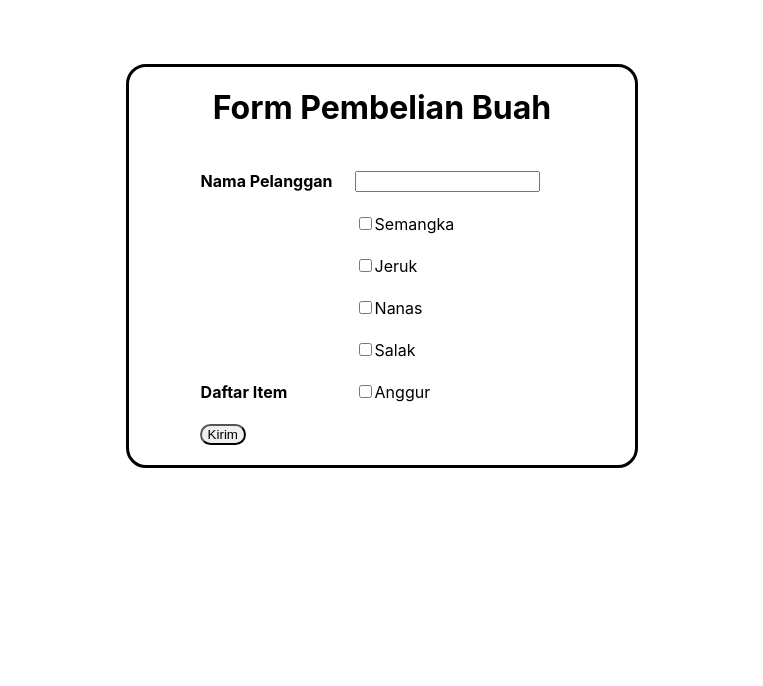
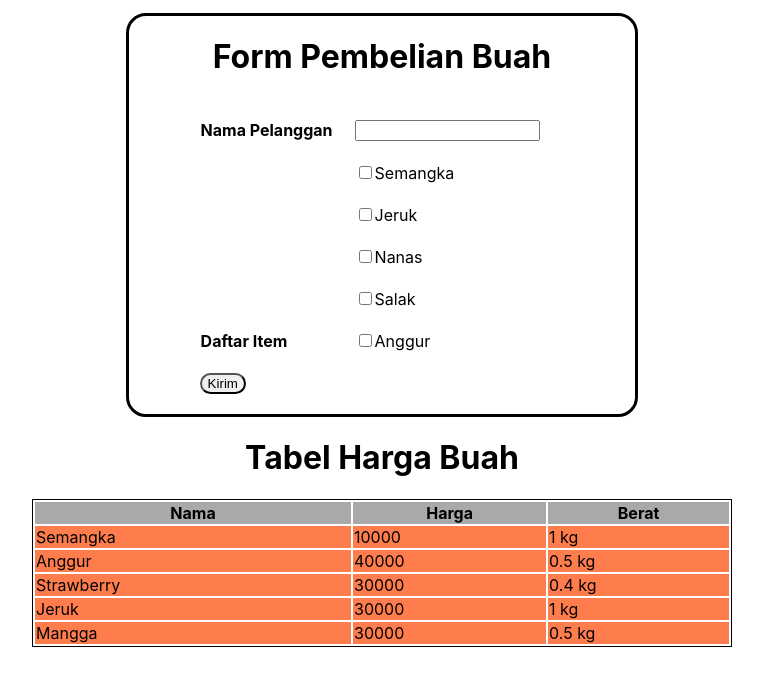
Before and after one commit to anthonywidjaja8/sanbercode-reactjs-batch18-part2, a React (Create React App) app: page / in a window 1280 px wide. Shown: the top 686 px of the page, without its empty margins (258-1021 px from the left). Built offline with nearby package versions, Linux system fonts and the light colour scheme.

Commit message:
Tugas-10

```diff
--- a/src/App.css
+++ b/src/App.css
@@ -1,10 +1,14 @@
 .App {
+  text-align: center;
+}
+
+.formTemplate {
   text-align: center;
   border-style: solid;
   border-radius: 20px;
   margin-left: 30%;
   margin-right: 30%;
-  margin-top: 5%;
+  margin-top: 1%;
 }
 
 .App-logo {
--- a/src/App.js
+++ b/src/App.js
@@ -1,40 +1,15 @@
 import React from 'react';
-import logo from './logo.svg';
 import './App.css';
+import TableFruitPrice from './Tugas-10/tugas10';
+import Form from './Tugas-9/tugas9';
 
 function App() {
   return (
-    <div className="App">
-      <h1>Form Pembelian Buah</h1>
-      <table id="form" cellspacing="20px">
-        <tr>
-          <td><b>Nama Pelanggan</b></td>
-          <td><input></input></td>
-        </tr>
-        <tr>
-          <td></td>
-          <td><input type="checkbox"/>Semangka</td>
-        </tr>
-        <tr>
-          <td></td>
-          <td><input type="checkbox"/>Jeruk</td>
-        </tr>
-        <tr>
-          <td></td>
-          <td><input type="checkbox"/>Nanas</td>
-        </tr>
-        <tr>
-          <td></td>
-          <td><input type="checkbox"/>Salak</td>
-        </tr>
-        <tr>
-          <td><b>Daftar Item</b></td>
-          <td><input type="checkbox"/>Anggur</td>
-        </tr>
-        <input type="submit" value="Kirim" id="btnKirim"/>
-      </table>
-    </div>
-  );
+    <>
+      <Form />
+      <TableFruitPrice />
+    </>
+  )
 }
 
-export default App;
+export default App
--- /dev/null
+++ b/src/Tugas-10/tugas10.js
@@ -0,0 +1,50 @@
+import React from 'react';
+
+class TableFruitPriceHeader extends React.Component {
+    render() {
+      return <th style={{ background: "darkgrey" }}>{this.props.text}</th>
+    }
+  }
+
+  class TableFruitPriceDetails extends React.Component {
+    render() {
+      return <td style={{ background: "#ff7d4d" }}>{this.props.data}</td>
+    }
+  }
+
+class TableFruitPrice extends React.Component {
+    render() {
+        let dataHargaBuah = [
+            {nama: "Semangka", harga: 10000, berat: 1000},
+            {nama: "Anggur", harga: 40000, berat: 500},
+            {nama: "Strawberry", harga: 30000, berat: 400},
+            {nama: "Jeruk", harga: 30000, berat: 1000},
+            {nama: "Mangga", harga: 30000, berat: 500}
+        ]
+
+        return (
+            <div>
+                <h1 style={{ textAlign: "center" }}>Tabel Harga Buah</h1>
+                <table style={{ margin: "0px auto", width: "700px",
+                border: "1px solid black", 'margin-bottom': "1%" }}>
+                    <tr>
+                        <TableFruitPriceHeader text="Nama" />
+                        <TableFruitPriceHeader text="Harga" />
+                        <TableFruitPriceHeader text="Berat" />
+                    </tr>
+                    {dataHargaBuah.map((item) => {
+                        return (
+                            <tr>
+                                <TableFruitPriceDetails data={item.nama} />
+                                <TableFruitPriceDetails data={item.harga} />
+                                <TableFruitPriceDetails data={item.berat / 1000 + " kg"} />
+                            </tr>
+                        )
+                    })}
+                </table>
+            </div>
+        )
+    }
+}
+
+export default TableFruitPrice
--- /dev/null
+++ b/src/Tugas-9/tugas9.js
@@ -0,0 +1,40 @@
+import React from 'react';
+
+class Form extends React.Component {
+    render() {
+        return (
+            <div className="formTemplate">
+                <h1>Form Pembelian Buah</h1>
+                <table id="form" cellspacing="20px">
+                    <tr>
+                        <td><b>Nama Pelanggan</b></td>
+                        <td><input></input></td>
+                    </tr>
+                    <tr>
+                        <td></td>
+                        <td><input type="checkbox"/>Semangka</td>
+                    </tr>
+                    <tr>
+                        <td></td>
+                        <td><input type="checkbox"/>Jeruk</td>
+                    </tr>
+                    <tr>
+                        <td></td>
+                        <td><input type="checkbox"/>Nanas</td>
+                    </tr>
+                    <tr>
+                        <td></td>
+                        <td><input type="checkbox"/>Salak</td>
+                    </tr>
+                    <tr>
+                        <td><b>Daftar Item</b></td>
+                        <td><input type="checkbox"/>Anggur</td>
+                    </tr>
+                    <input type="submit" value="Kirim" id="btnKirim"/>
+                </table>
+            </div>
+        )
+    }
+}
+
+export default Form
```
